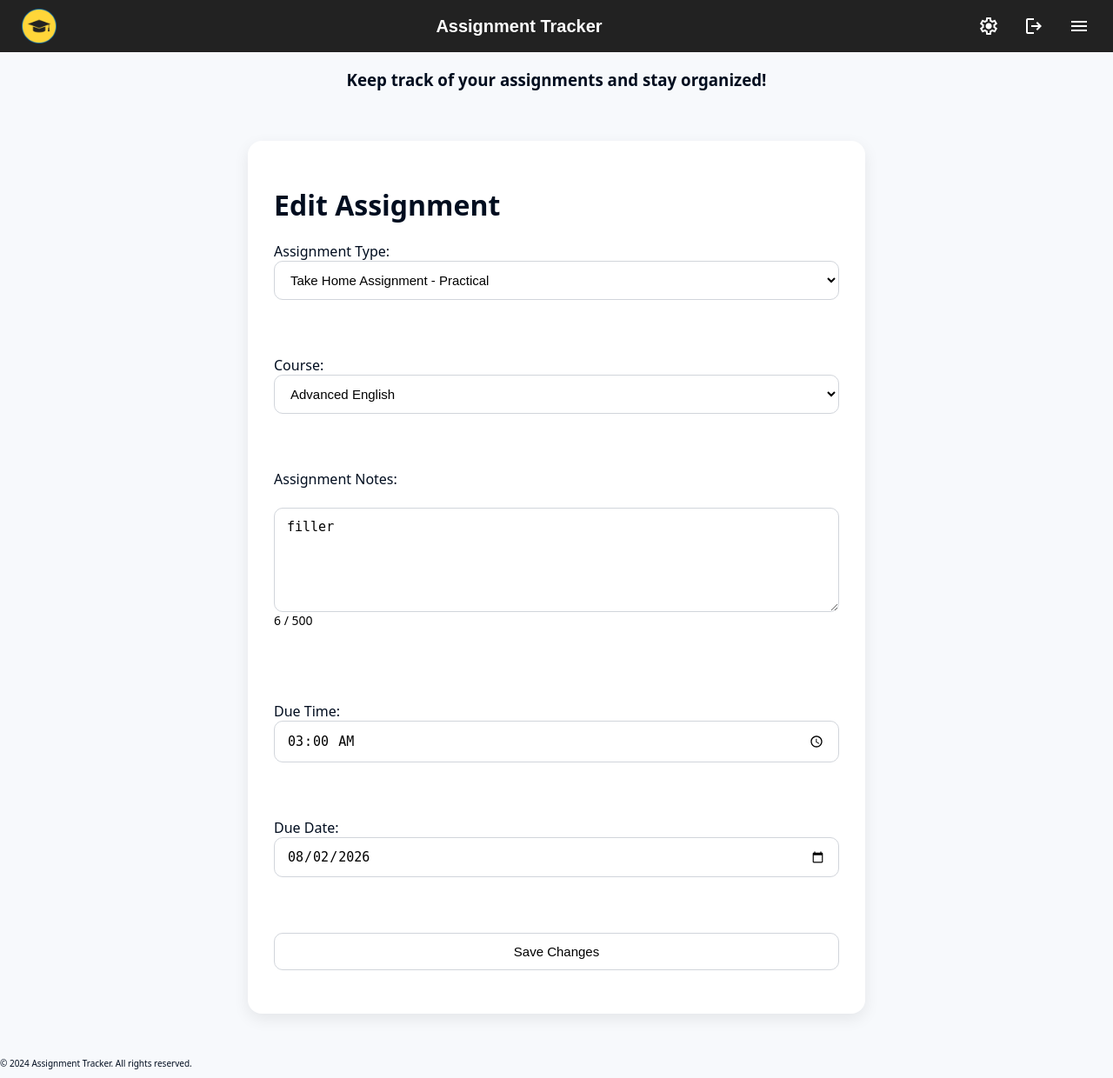
After one commit to thomasdubojski/Software-Engineering-Assignment-2-HSC, a Flask app: page /edit-assignment/5 in a window 1280 px wide. The commit adds this page. Shown: the whole page at 87% size. Run offline with Flask 3, Linux system fonts and the light colour scheme; a user stored in the database is signed in; some libraries are stand-ins or nearby versions.

Commit message:
Added edit page and fixed assignments on calendar
Added edit page and fixed assignments on calendar not displaying completed status

```diff
--- a/app.py
+++ b/app.py
@@ -280,7 +280,7 @@ def add_assignment():
     db.session.commit()
 
     flash("Assignment added successfully!", "success")
-    return redirect(url_for('home'))
+    return redirect(url_for('dashboard'))
 
 
 #--------------------------------
@@ -299,6 +299,49 @@ def complete_assignment(id):
     db.session.commit()
 
     return jsonify({"success": True})
+
+@app.route('/edit-assignment/<int:id>', methods=['GET', 'POST'])
+def edit_assignment(id):
+    if 'user_id' not in session:
+        return redirect(url_for('login'))
+
+    assignment = Assignments.query.filter_by(
+        id=id,
+        user_id=session['user_id']
+    ).first_or_404()
+
+    if request.method == 'POST':
+
+        assignment.type = request.form.get('assignment_type', '').strip()
+        assignment.course = request.form.get('course', '').strip()
+        assignment.notes = request.form.get('assignmentNotes', '').strip()
+
+        due_date = request.form.get('due_date', '').strip()
+        due_time = request.form.get('due_time', '').strip()
+
+        if due_date:
+            assignment.due = datetime.strptime(
+                due_date,
+                "%Y-%m-%d"
+            ).date()
+
+        assignment.due_time = (
+            datetime.strptime(due_time, "%H:%M").time()
+            if due_time else None
+        )
+
+        # Recalculate priority after changing due date
+        assignment.priority = calculate_priority(assignment.due)
+
+        db.session.commit()
+
+        flash("Assignment updated successfully!", "success")
+        return redirect(url_for('dashboard'))
+
+    return render_template(
+        "edit-assignment.html",
+        assignment=assignment
+    )
 
 # Delete assignment function
 @app.route("/delete-assignment/<int:id>", methods=["POST"])
@@ -374,6 +417,7 @@ def dashboard():
         "subject": a.course,
         "type": a.type,
         "dueDate": a.due.strftime("%Y-%m-%d") if a.due else "",
+        "dueTime": a.due_time.strftime("%H:%M") if a.due_time else "",
         "priority": a.priority,
         "notes": a.notes or "",
         "completed": a.completed,
--- a/static/js/app.js
+++ b/static/js/app.js
@@ -56,7 +56,7 @@ function openModal(a) {
 
     document.getElementById("modalSubject").innerText = a.subject || "";
     document.getElementById("modalType").innerText = a.type || "";
-    document.getElementById("modalDue").innerText = formatDate(a.dueDate);
+    document.getElementById("modalDue").innerText = formatDate(a.dueTime ? `${a.dueDate}T${a.dueTime}`: a.dueDate);
 
     selectedAssignment = a;
 
@@ -78,7 +78,7 @@ function openModal(a) {
 document.getElementById("modalTitle").innerText = a.title || "";
 document.getElementById("modalSubject").innerText = a.subject || "";
 document.getElementById("modalType").innerText = a.type || "";
-document.getElementById("modalDue").innerText = formatDate(a.dueDate);
+document.getElementById("modalDue").innerText = formatDate(a.dueTime ? `${a.dueDate}T${a.dueTime}`: a.dueDate);
 
 const priorityEl = document.getElementById("modalPriority");
 
@@ -170,7 +170,7 @@ document.addEventListener("DOMContentLoaded", () => {
             <h3>${a.title}</h3>
 
             <p><strong>Subject:</strong> ${a.subject}</p>
-            <p><strong>Due:</strong> ${a.dueDate}</p>
+            <p><strong>Due:</strong> ${a.dueDate} ${a.dueTime || ""}</p>
 
             ${a.completed
                 ? `<span class="complete-bubble">${icon("check_circle")} COMPLETED</span>`
@@ -410,7 +410,8 @@ document.addEventListener('DOMContentLoaded', function () {
                     type: e.type,
                     priority: e.priority,
                     notes: e.notes,
-                    overdue: e.overdue
+                    overdue: e.overdue,
+                    completed: e.completed
                 }
             };
         }),
--- /dev/null
+++ b/templates/edit-assignment.html
@@ -0,0 +1,395 @@
+{% extends 'base.html' %}
+
+{% block title %}Edit Assignment{% endblock %}
+
+{% block heading %}Edit an Assignment{% endblock %}
+
+{% block text %}{% endblock %}
+
+{% block content %}
+<div class="form-container">
+
+    <div class="form-card">
+
+        <h1 class="Title">Edit Assignment</h1>
+
+        <form id="assignment-form" action="/edit-assignment/{{ assignment.id }}" method="POST">
+            <input type="hidden" name="csrf_token" value="{{ csrf_token() }}">
+
+            <!-- Assignment type dropdown -->
+            <label for="assignment_type">Assignment Type:</label>
+            <div class="form-group">
+                <select name="assignment_type" id="assignment_type" required>
+                    <option class="heading-option" value="">Select an assignment type</option>
+
+                    <option value="Take Home Assignment - Essay/Paper"
+                    {% if assignment.type == "Take Home Assignment - Essay/Paper" %}selected{% endif %}>
+                        Take Home Assignment - Essay/Paper
+                    </option>
+
+                    <option value="Take Home Assignment - Presentation/Speech"
+                    {% if assignment.type == "Take Home Assignment - Presentation/Speech" %}selected{% endif %}>
+                        Take Home Assignment - Presentation/Speech
+                    </option>
+
+                    <option value="Take Home Assignment - Practical"
+                    {% if assignment.type == "Take Home Assignment - Practical" %}selected{% endif %}>
+                        Take Home Assignment - Practical
+                    </option>
+
+                    <option value="Take Home Assignment - Practical and Report"
+                    {% if assignment.type == "Take Home Assignment - Practical and Report" %}selected{% endif %}>
+                        Take Home Assignment - Practical and Report
+                    </option>
+
+                    <option value="In Class Practical"
+                    {% if assignment.type == "In Class Practical" %}selected{% endif %}>
+                        In Class Practical
+                    </option>
+
+                    <option value="In Class Practical and Exam/Test"
+                    {% if assignment.type == "In Class Practical and Exam/Test" %}selected{% endif %}>
+                        In Class Practical and Exam/Test
+                    </option>
+
+                    <option value="In Class Practical and Report"
+                    {% if assignment.type == "In Class Practical and Report" %}selected{% endif %}>
+                        In Class Practical and Report
+                    </option>
+
+                    <option value="In Class Exam/Test"
+                    {% if assignment.type == "In Class Exam/Test" %}selected{% endif %}>
+                        In Class Exam/Test
+                    </option>
+
+                    <option value="Take Home Assignment and In Class Exam/Test"
+                    {% if assignment.type == "Take Home Assignment and In Class Exam/Test" %}selected{% endif %}>
+                        Take Home Assignment and In Class Exam/Test
+                    </option>
+
+                    <option value="Other Take Home Assignment"
+                    {% if assignment.type == "Other Take Home Assignment" %}selected{% endif %}>
+                        Other Take Home Assignment
+                    </option>
+
+                    <option value="Other In Class Assignment"
+                    {% if assignment.type == "Other In Class Assignment" %}selected{% endif %}>
+                        Other In Class Assignment
+                    </option>
+
+                    <option value="Other"
+                    {% if assignment.type == "Other" %}selected{% endif %}>
+                        Other
+                    </option>
+
+                </select>
+                <br><br>
+            </div>
+
+            <!-- Course Dropdown -->
+            <label for="course">Course:</label>
+            <div class="form-group">
+                <select name="course" id="course" required>
+                    <option class="heading-option" value="">Select a course</option>
+
+                    <!-- ENGLISH -->
+                    <option disabled>English Courses</option>
+                    <option value="Advanced English"
+                    {% if assignment.course == "Advanced English" %}selected{% endif %}>
+                        Advanced English
+                    </option>
+
+                    <option value="Standard English"
+                    {% if assignment.course == "Standard English" %}selected{% endif %}>
+                        Standard English
+                    </option>
+
+                    <option value="English Studies"
+                    {% if assignment.course == "English Studies" %}selected{% endif %}>
+                        English Studies
+                    </option>
+
+                    <option value="English Ext 1"
+                    {% if assignment.course == "English Ext 1" %}selected{% endif %}>
+                        English Ext 1
+                    </option>
+
+                    <option value="English Ext 2"
+                    {% if assignment.course == "English Ext 2" %}selected{% endif %}>
+                        English Ext 2
+                    </option>
+
+
+                    <!-- MATHEMATICS -->
+                    <option disabled>Mathematics Courses</option>
+
+                    <option value="Mathematics Advanced"
+                    {% if assignment.course == "Mathematics Advanced" %}selected{% endif %}>
+                        Mathematics Advanced
+                    </option>
+
+                    <option value="Mathematics Standard"
+                    {% if assignment.course == "Mathematics Standard" %}selected{% endif %}>
+                        Mathematics Standard
+                    </option>
+
+                    <option value="Mathematics Ext 1"
+                    {% if assignment.course == "Mathematics Ext 1" %}selected{% endif %}>
+                        Mathematics Ext 1
+                    </option>
+
+                    <option value="Mathematics Ext 2"
+                    {% if assignment.course == "Mathematics Ext 2" %}selected{% endif %}>
+                        Mathematics Ext 2
+                    </option>
+
+
+                    <!-- SCIENCE -->
+                    <option disabled>Science Courses</option>
+
+                    <option value="Biology"
+                    {% if assignment.course == "Biology" %}selected{% endif %}>
+                        Biology
+                    </option>
+
+                    <option value="Chemistry"
+                    {% if assignment.course == "Chemistry" %}selected{% endif %}>
+                        Chemistry
+                    </option>
+
+                    <option value="Earth & Environmental Science"
+                    {% if assignment.course == "Earth & Environmental Science" %}selected{% endif %}>
+                        Earth & Environmental Science
+                    </option>
+
+                    <option value="Investigating Science"
+                    {% if assignment.course == "Investigating Science" %}selected{% endif %}>
+                        Investigating Science
+                    </option>
+
+                    <option value="Physics"
+                    {% if assignment.course == "Physics" %}selected{% endif %}>
+                        Physics
+                    </option>
+
+
+                    <!-- HSIE -->
+                    <option disabled>HSIE Courses</option>
+
+                    <option value="Aboriginal Studies"
+                    {% if assignment.course == "Aboriginal Studies" %}selected{% endif %}>
+                        Aboriginal Studies
+                    </option>
+
+                    <option value="Ancient History"
+                    {% if assignment.course == "Ancient History" %}selected{% endif %}>
+                        Ancient History
+                    </option>
+
+                    <option value="Business Studies"
+                    {% if assignment.course == "Business Studies" %}selected{% endif %}>
+                        Business Studies
+                    </option>
+
+                    <option value="Economics"
+                    {% if assignment.course == "Economics" %}selected{% endif %}>
+                        Economics
+                    </option>
+
+                    <option value="Geography"
+                    {% if assignment.course == "Geography" %}selected{% endif %}>
+                        Geography
+                    </option>
+
+                    <option value="Legal Studies"
+                    {% if assignment.course == "Legal Studies" %}selected{% endif %}>
+                        Legal Studies
+                    </option>
+
+                    <option value="Modern History"
+                    {% if assignment.course == "Modern History" %}selected{% endif %}>
+                        Modern History
+                    </option>
+
+                    <option value="Society & Culture"
+                    {% if assignment.course == "Society & Culture" %}selected{% endif %}>
+                        Society & Culture
+                    </option>
+
+
+                    <!-- TAS -->
+                    <option disabled>TAS Courses</option>
+
+                    <option value="Agriculture"
+                    {% if assignment.course == "Agriculture" %}selected{% endif %}>
+                        Agriculture
+                    </option>
+
+                    <option value="Design & Technology"
+                    {% if assignment.course == "Design & Technology" %}selected{% endif %}>
+                        Design & Technology
+                    </option>
+
+                    <option value="Hospitality"
+                    {% if assignment.course == "Hospitality" %}selected{% endif %}>
+                        Hospitality
+                    </option>
+
+                    <option value="Industrial Technology"
+                    {% if assignment.course == "Industrial Technology" %}selected{% endif %}>
+                        Industrial Technology
+                    </option>
+
+                    <option value="Primary Industries"
+                    {% if assignment.course == "Primary Industries" %}selected{% endif %}>
+                        Primary Industries
+                    </option>
+
+                    <option value="Software Engineering"
+                    {% if assignment.course == "Software Engineering" %}selected{% endif %}>
+                        Software Engineering
+                    </option>
+
+                    <option value="Textiles and Design"
+                    {% if assignment.course == "Textiles and Design" %}selected{% endif %}>
+                        Textiles and Design
+                    </option>
+
+
+                    <!-- CAPA -->
+                    <option disabled>CAPA Courses</option>
+
+                    <option value="Drama"
+                    {% if assignment.course == "Drama" %}selected{% endif %}>
+                        Drama
+                    </option>
+
+                    <option value="Entertainment"
+                    {% if assignment.course == "Entertainment" %}selected{% endif %}>
+                        Entertainment
+                    </option>
+
+                    <option value="Music Aural"
+                    {% if assignment.course == "Music Aural" %}selected{% endif %}>
+                        Music Aural
+                    </option>
+
+                    <option value="Photography"
+                    {% if assignment.course == "Photography" %}selected{% endif %}>
+                        Photography
+                    </option>
+
+                    <option value="Visual Arts"
+                    {% if assignment.course == "Visual Arts" %}selected{% endif %}>
+                        Visual Arts
+                    </option>
+
+
+                    <!-- PDHPE -->
+                    <option disabled>PDHPE Courses</option>
+
+                    <option value="CAFS"
+                    {% if assignment.course == "CAFS" %}selected{% endif %}>
+                        CAFS
+                    </option>
+
+                    <option value="Health & Movement Science"
+                    {% if assignment.course == "Health & Movement Science" %}selected{% endif %}>
+                        Health & Movement Science
+                    </option>
+
+                    <option value="SLR"
+                    {% if assignment.course == "SLR" %}selected{% endif %}>
+                        SLR
+                    </option>
+
+
+                    <!-- LANGUAGES -->
+                    <option disabled>Language Courses</option>
+
+                    <option value="German Beginners Dist Ed"
+                    {% if assignment.course == "German Beginners Dist Ed" %}selected{% endif %}>
+                        German Beginners Dist Ed
+                    </option>
+
+                    <option value="Japanese Continuers"
+                    {% if assignment.course == "Japanese Continuers" %}selected{% endif %}>
+                        Japanese Continuers
+                    </option>
+
+
+                    <!-- OTHER -->
+                    <option disabled>Other Courses</option>
+
+                    <option value="Work Studies"
+                    {% if assignment.course == "Work Studies" %}selected{% endif %}>
+                        Work Studies
+                    </option>
+
+                    <option value="Other"
+                    {% if assignment.course == "Other" %}selected{% endif %}>
+                        Other
+                    </option>
+
+                </select>
+                <br><br>
+            </div>
+
+            <!-- Assignment Notes -->
+            <label for="assignmentNotes">Assignment Notes:</label>
+            <div class="form-group">
+                <br>
+                <textarea id="assignmentNotes" name="assignmentNotes" maxlength="500">{{ assignment.notes or "" }}</textarea>
+                <div id="char-counter" class="subtitle">0 / 500</div>
+                <br><br>
+            </div>
+
+            <!-- Due Time -->
+            <label for="due_time">Due Time:</label>
+            <div class="form-group">
+                <input type="time" id="due_time" name="due_time" value="{{ assignment.due_time.strftime('%H:%M') if assignment.due_time else '' }}">
+                <br><br>
+            </div>
+
+            <!-- Due Date -->
+            <label for="due_date">Due Date:</label>
+            <div class="form-group">
+                <input type="date" id="due_date" name="due_date" value="{{ assignment.due.strftime('%Y-%m-%d') }}">
+                <br><br>
+            </div>
+
+            <div class="form-group">
+                <input type="submit" value="Save Changes">
+            </div>
+
+        </form>
+
+    </div>
+
+</div>
+
+<script>
+
+/* Assignment Notes Char Counter */
+function updateCounter() {
+    const textarea = document.getElementById("assignmentNotes");
+    const counter = document.getElementById("char-counter");
+    const max = textarea.maxLength;
+    const length = textarea.value.length;
+
+    counter.textContent = `${length} / ${max}`;
+    counter.style.color = length >= max ? "red" : "black";
+}
+
+document.getElementById("assignment-form").addEventListener("submit", function (e) {
+    const text = document.getElementById("assignmentNotes").value.trim();
+    if (text.length > 500) {
+        alert("Assignment notes must be at most 500 characters long.");
+        e.preventDefault();
+    }
+});
+
+document.addEventListener("DOMContentLoaded", updateCounter);
+
+</script>
+{% endblock %}
--- a/templates/offline.html
+++ b/templates/offline.html
@@ -1,6 +1,6 @@
 <!DOCTYPE html>
 <html>
     <body>
-        <h1><span class="material_symbols_outlined"> wifi_off </span> Sorry! You are offline </h1>
+        <h1>Sorry, You are offline. Come back and see us again later! </h1>
     </body>
 </html>
```
Also changed, not shown: instance/assignment_logbook.db.
